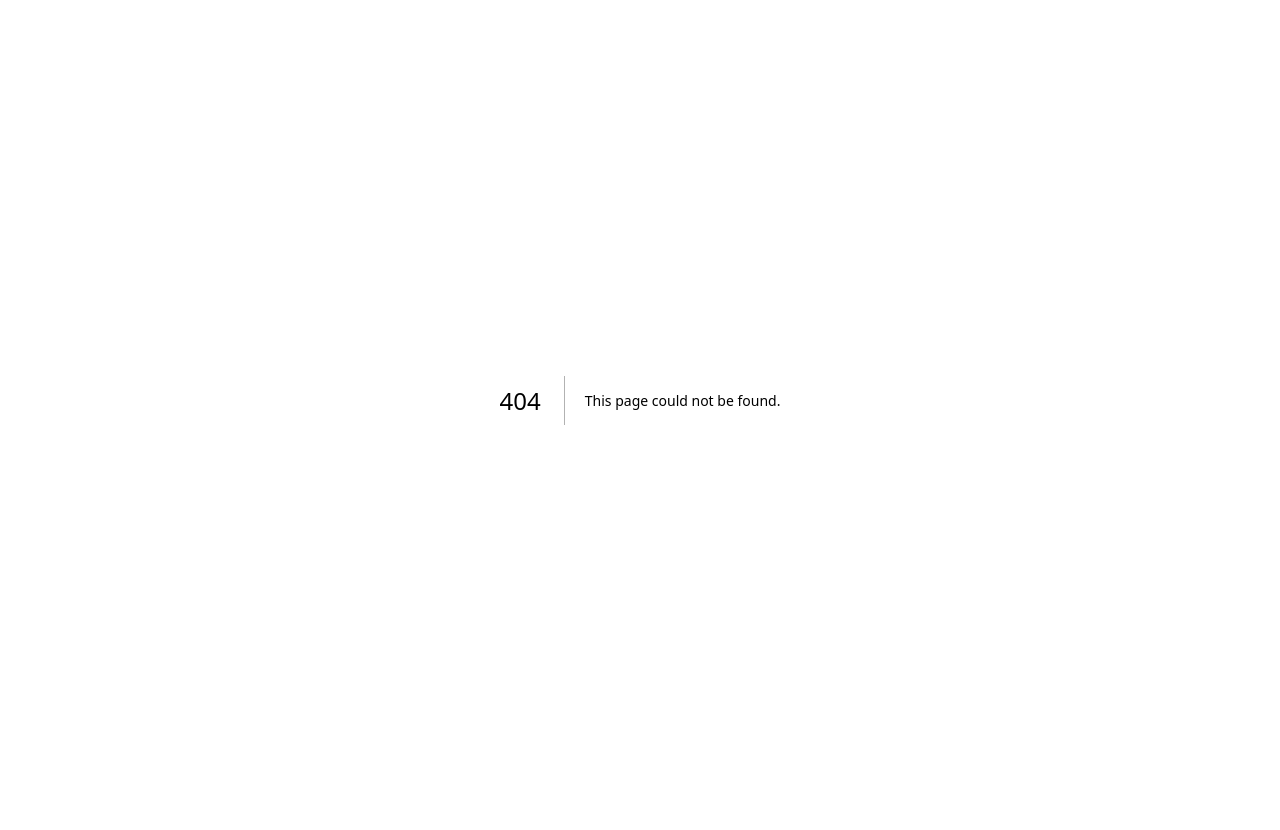
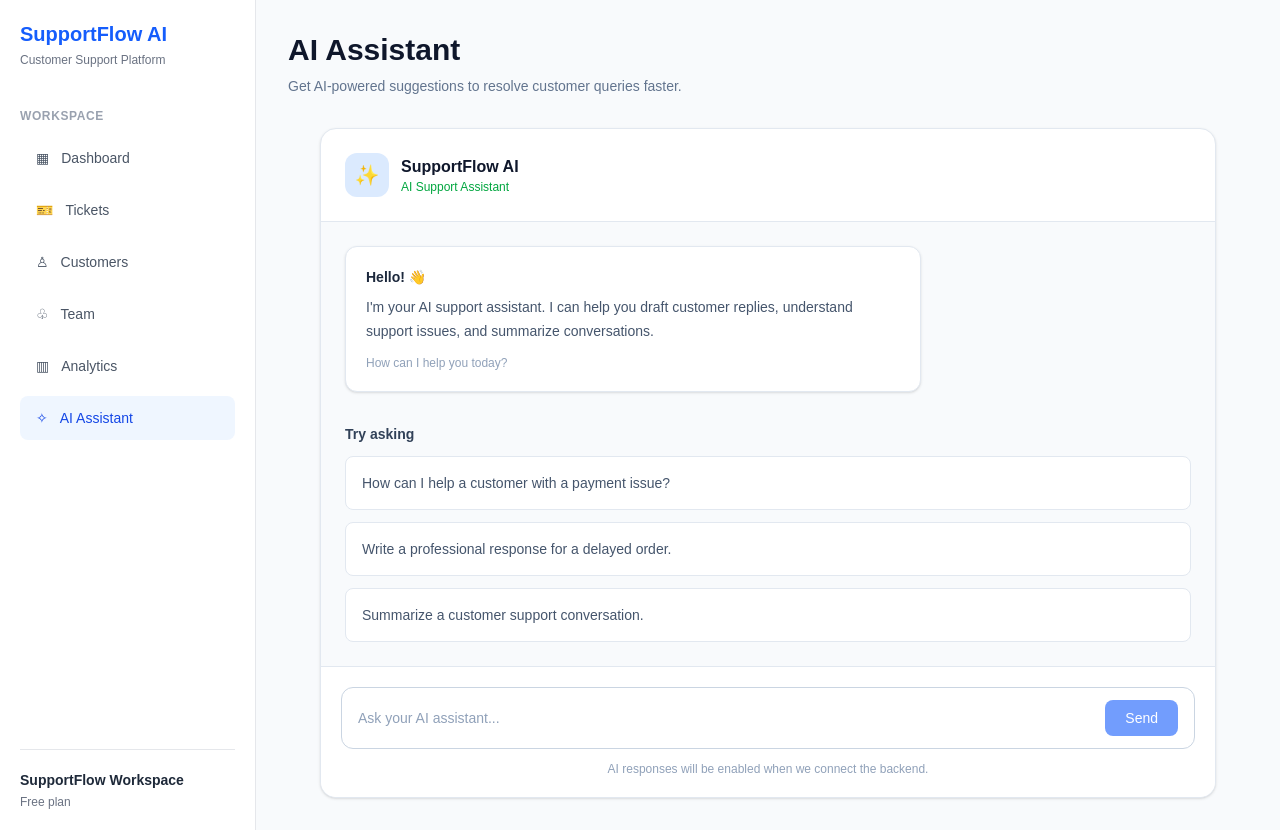
Before and after one commit to sachikatkar09/supportflow-ai, a Next.js app in the folder client/: page /ai-assistant in a window 1280 px wide. Before the commit this address had no page. Before the commit the page ends 800 px from the top, so only its background shows below. Built offline with nearby package versions, Linux system fonts and the light colour scheme.

Commit message:
add AI assistant interface

```diff
--- /dev/null
+++ b/client/app/ai-assistant/page.tsx
@@ -0,0 +1,88 @@
+import Sidebar from "../components/Sidebar";
+
+const suggestions = [
+  "How can I help a customer with a payment issue?",
+  "Write a professional response for a delayed order.",
+  "Summarize a customer support conversation.",
+];
+
+export default function AIAssistantPage() {
+  return (
+    <div className="flex min-h-screen bg-slate-50">
+      <Sidebar />
+
+      <main className="min-w-0 flex-1 p-8">
+        <div className="mb-8">
+          <h1 className="text-3xl font-bold text-slate-900">AI Assistant</h1>
+          <p className="mt-2 text-sm text-slate-500">
+            Get AI-powered suggestions to resolve customer queries faster.
+          </p>
+        </div>
+
+        <div className="mx-auto max-w-4xl overflow-hidden rounded-2xl border border-slate-200 bg-white shadow-sm">
+          <div className="border-b border-slate-200 p-6">
+            <div className="flex items-center gap-3">
+              <div className="flex h-11 w-11 items-center justify-center rounded-xl bg-blue-100 text-xl">
+                ✨
+              </div>
+              <div>
+                <h2 className="font-semibold text-slate-900">SupportFlow AI</h2>
+                <p className="text-xs text-green-600">AI Support Assistant</p>
+              </div>
+            </div>
+          </div>
+
+          <div className="min-h-96 bg-slate-50 p-6">
+            <div className="max-w-xl rounded-xl border border-slate-200 bg-white p-5 shadow-sm">
+              <p className="text-sm font-semibold text-slate-800">Hello! 👋</p>
+              <p className="mt-2 text-sm leading-6 text-slate-600">
+                I&apos;m your AI support assistant. I can help you draft
+                customer replies, understand support issues, and summarize
+                conversations.
+              </p>
+              <p className="mt-3 text-xs text-slate-400">
+                How can I help you today?
+              </p>
+            </div>
+
+            <div className="mt-8">
+              <p className="mb-3 text-sm font-semibold text-slate-700">
+                Try asking
+              </p>
+
+              <div className="flex flex-col gap-3">
+                {suggestions.map((suggestion) => (
+                  <div
+                    key={suggestion}
+                    className="rounded-lg border border-slate-200 bg-white p-4 text-sm text-slate-600 transition hover:border-blue-300 hover:bg-blue-50"
+                  >
+                    {suggestion}
+                  </div>
+                ))}
+              </div>
+            </div>
+          </div>
+
+          <div className="border-t border-slate-200 bg-white p-5">
+            <div className="flex items-center gap-3 rounded-xl border border-slate-300 bg-white px-4 py-3">
+              <input
+                type="text"
+                placeholder="Ask your AI assistant..."
+                className="min-w-0 flex-1 bg-transparent text-sm outline-none placeholder:text-slate-400"
+              />
+              <button
+                disabled
+                className="rounded-lg bg-blue-600 px-5 py-2 text-sm font-medium text-white opacity-60"
+              >
+                Send
+              </button>
+            </div>
+            <p className="mt-3 text-center text-xs text-slate-400">
+              AI responses will be enabled when we connect the backend.
+            </p>
+          </div>
+        </div>
+      </main>
+    </div>
+  );
+}
```
